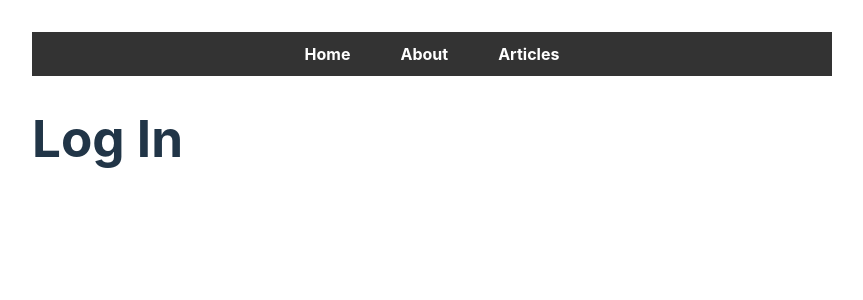
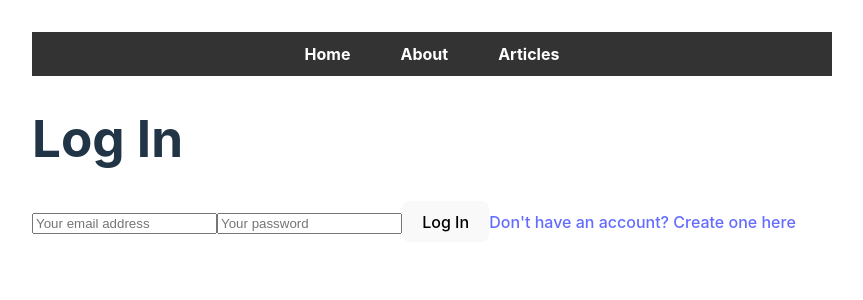
Before and after one commit to grace188031/react-blog, a React (Vite) app in the folder front-end/: page /login in a window 1280 px wide. Shown: the top 300 px of the page, without its empty margins (208-1071 px from the left). Built offline with nearby package versions, Linux system fonts and the light colour scheme.

Commit message:
Added COnfiguration to LoginPage.tsx

```diff
--- a/front-end/src/pages/LoginPage.tsx
+++ b/front-end/src/pages/LoginPage.tsx
@@ -1,5 +1,38 @@
+import { useState } from 'react' ;
+import { Link,useNavigate } from 'react-router-dom';
+import { getAuth, signInWithEmailAndPassword } from 'firebase/auth';
+
+
 export default function LoginPage() {
+    const [email, setEmail] = useState('');
+    const [password, setPassword] = useState('');
+    const [error, setError] = useState('');
+
+    async function logIn() {
+        try {
+            await signInWithEmailAndPassword(getAuth(), email, password);
+            useNavigate('/'); // Redirect to home page after successful login
+        } catch (e) {
+            setError(e.message);
+        }
+    }
     return (
+        <>
         <h1>Log In</h1>
+        {error && <p>{error}</p>}
+        <input
+        type="email"
+        placeholder="Your email address"
+        value={email}
+        onChange={e => setEmail(e.target.value)}/>
+        <input
+        type="password"
+        value={password}
+        placeholder="Your password"
+        onChange={e => setPassword(e.target.value)}/>
+        <button onClick={logIn}>Log In</button>
+        <Link to="/create-account">Don't have an account? Create one here</Link>
+        </>
+
     );
 }
```
